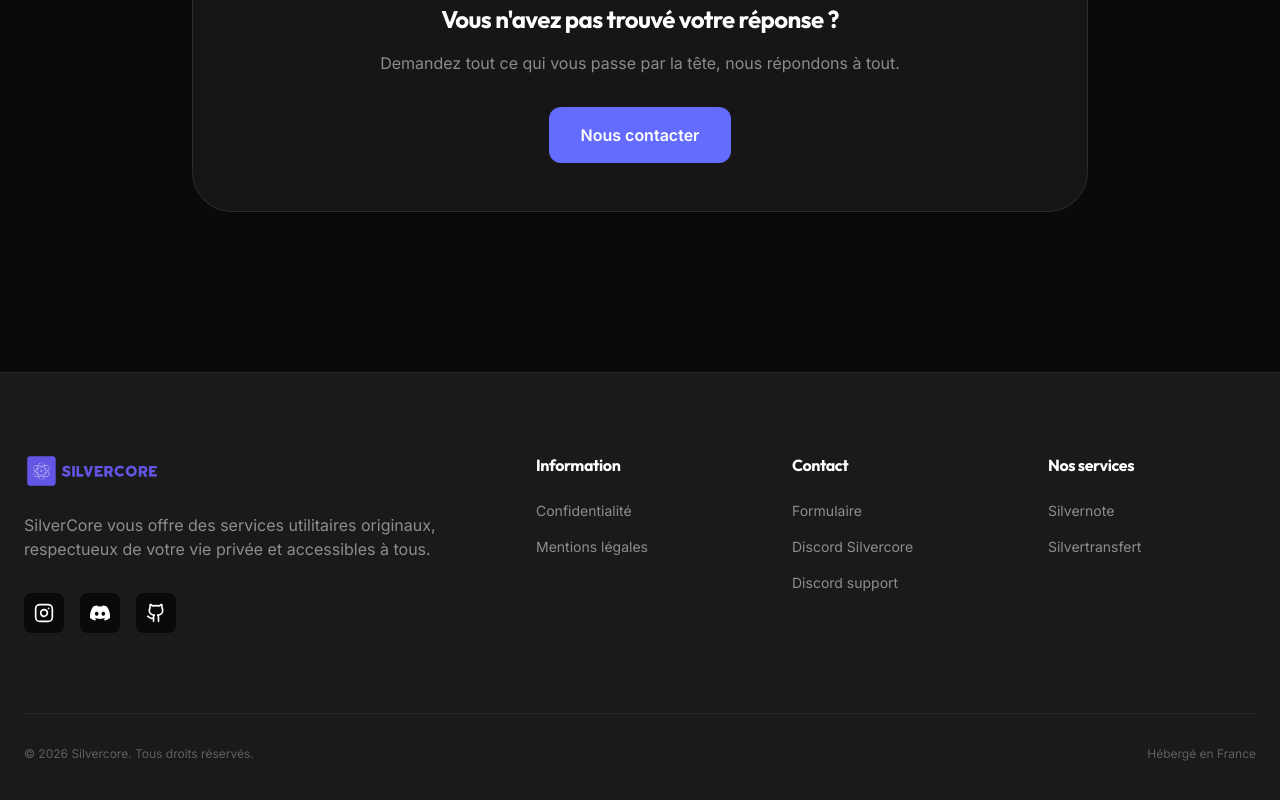
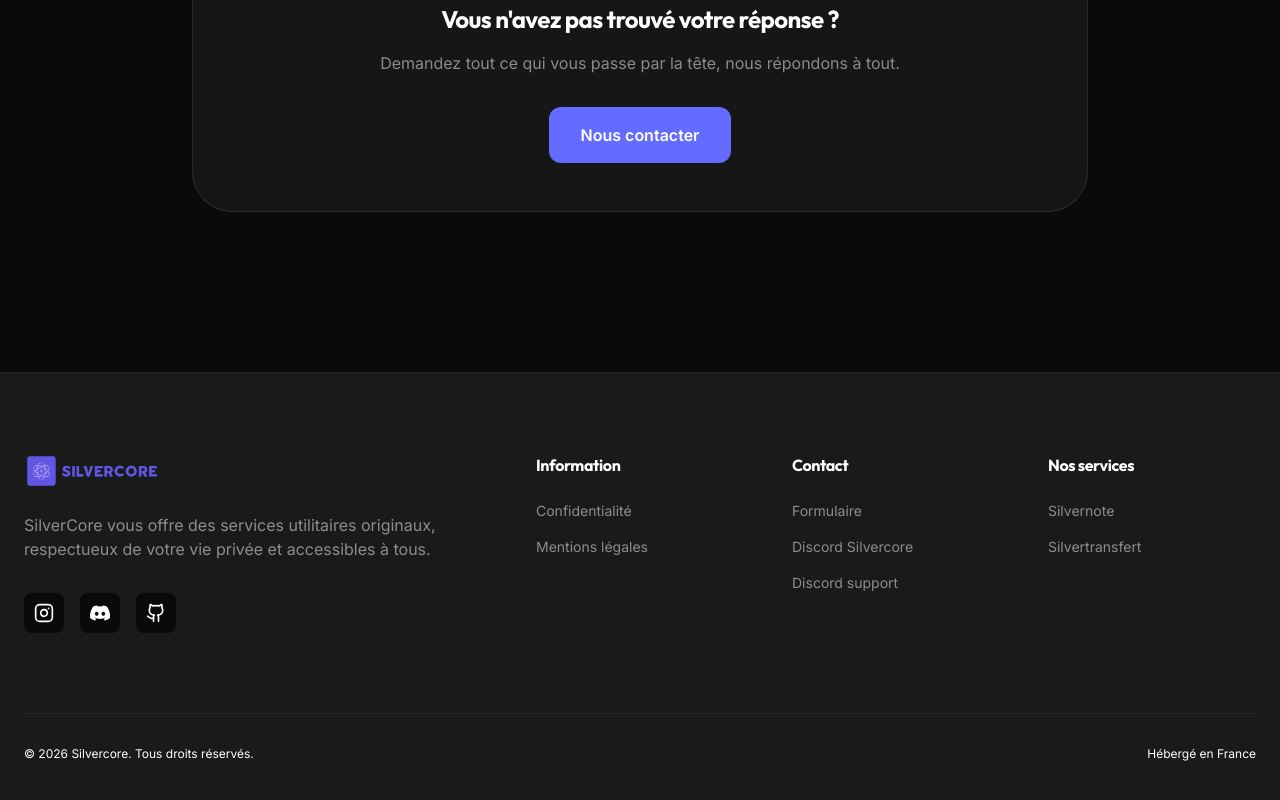
Before and after one commit to SilverCore-Git/web_site, a React (Vite) app: page /faq in a window 1280 px wide. Shown: the part 1531-2331 px from the top of the page. Built offline with nearby package versions, Linux system fonts and the light colour scheme; grey boxes are pictures that could not be loaded.

Commit message:
fix du problème de lisibilité
Problème de lisibilité fix sur les textes "Tous droits réservés" et "Hébergé en France"

```diff
--- a/src/components/Layout.tsx
+++ b/src/components/Layout.tsx
@@ -190,7 +190,7 @@
 
       </div>
 
-      <div className="max-w-7xl mx-auto mt-20 pt-8 border-t border-white/5 flex flex-col md:flex-row justify-between items-center gap-4 text-white/30 text-xs">
+      <div className="max-w-7xl mx-auto mt-20 pt-8 border-t border-white/5 flex flex-col md:flex-row justify-between items-center gap-4 text-white text-xs ">
         <p>© {new Date().getFullYear()} {SITE_NAME}. Tous droits réservés.</p>
         <p>Hébergé en France</p>
       </div>
```
